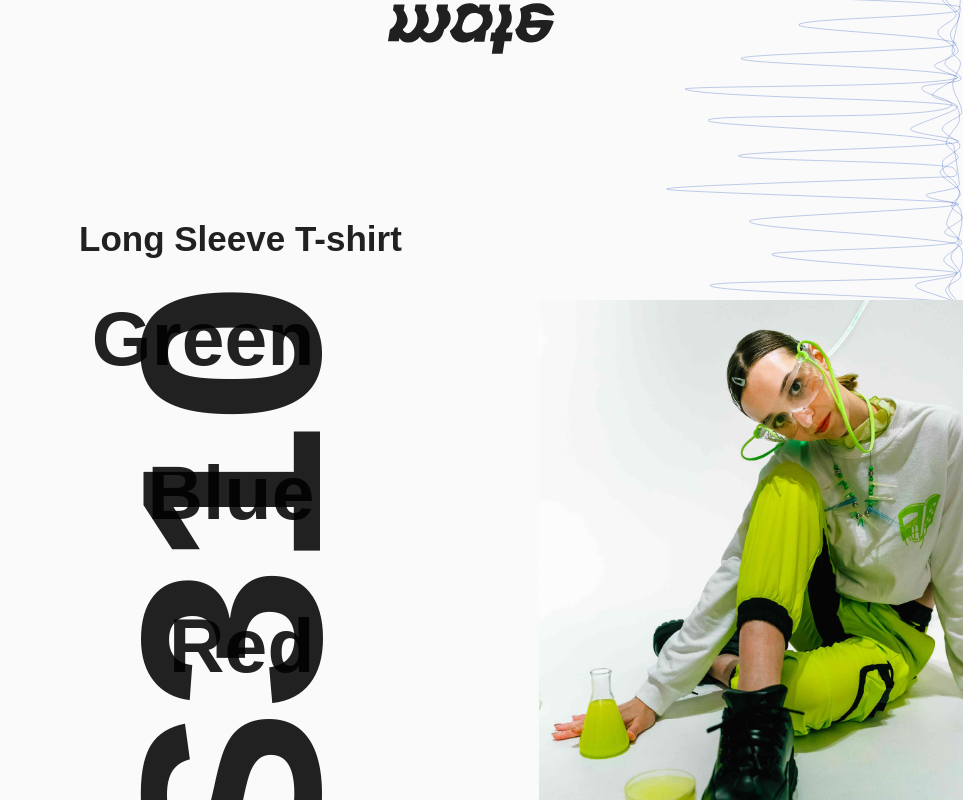
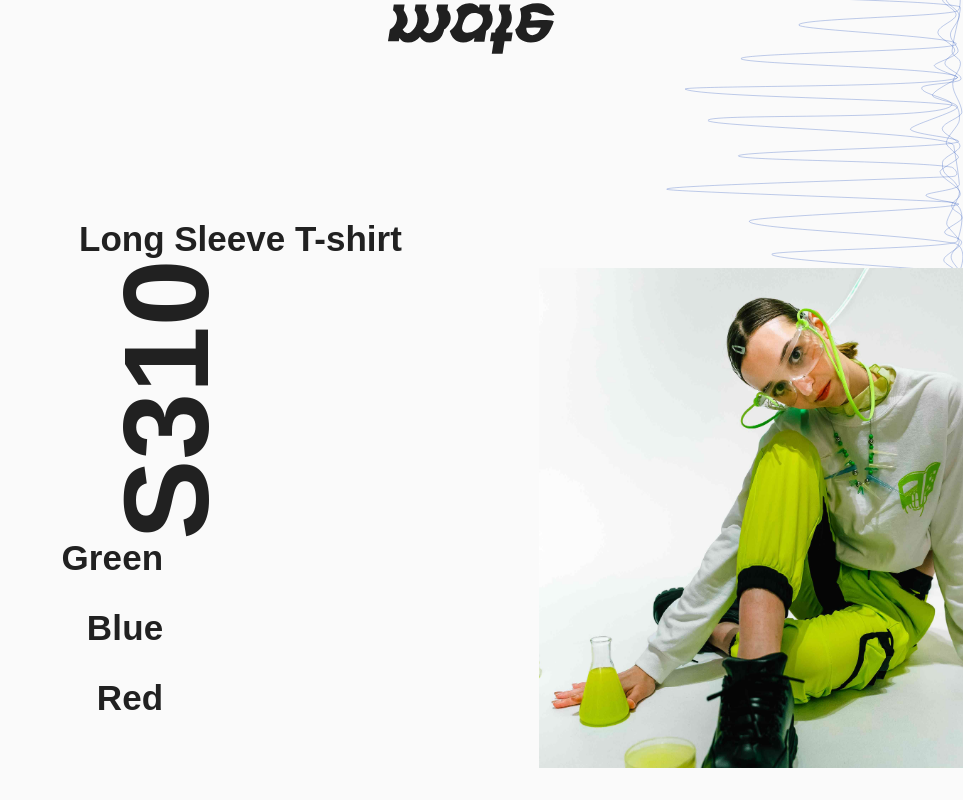
Before and after one commit to khsacc/littermate-official, a Next.js app: page / in a window 1280 px wide. Shown: the part 1253-2053 px from the top of the page, without its empty margins (317-1280 px from the left). After the commit the page ends 2021 px from the top, so only its background shows below. Built offline with nearby package versions, Linux system fonts and the light colour scheme; no server answers; a web font is replaced by a local one.

Commit message:
adjusted itemComponent to tablet-sized devices

```diff
--- a/components/Pages/Top/itemList.tsx
+++ b/components/Pages/Top/itemList.tsx
@@ -33,7 +33,7 @@ const useStyles = makeStyles((theme) => {
       position: "relative",
       gridTemplateColumns: "25vw 1fr",
       height: 500,
-      marginTop: "40px",
+      // marginTop: "40px",
     },
     itemName: {
       transform: `rotate(-90deg) translateX(-22%) translateY(-15vw)`,
@@ -44,6 +44,10 @@ const useStyles = makeStyles((theme) => {
       position: "absolute",
       top: 0,
       left: "11vw",
+      [theme.breakpoints.up(540)]: {
+        fontSize: 120,
+        transform: `rotate(-90deg) translateX(-22%) translateY(-70%)`,
+      },
     },
     itemImage: {},
     itemColours: {
@@ -58,6 +62,10 @@ const useStyles = makeStyles((theme) => {
       fontStyle: "normal",
       lineHeight: 2,
       padding: 0,
+      [theme.breakpoints.up(540)]: {
+        fontSize: 35,
+        left: "8%",
+      },
     },
     itemColour: {
       listStyle: "none",
--- a/pages/_app.tsx
+++ b/pages/_app.tsx
@@ -32,7 +32,7 @@ const useStyles = makeStyles((theme) => {
     pageWrapper: {
       minHeight: "100vh",
       overflow: "hidden",
-      [theme.breakpoints.up("sm")]: {
+      [theme.breakpoints.up(850)]: {
         width: "calc(100vw - 300px)",
         marginLeft: 300,
       },
@@ -88,7 +88,6 @@ export default function MyApp(props) {
             <Component {...pageProps} />
           </div>
         </div>
-
         <Footer />
       </ThemeProvider>
     </React.Fragment>
--- a/styles/theme.ts
+++ b/styles/theme.ts
@@ -5,7 +5,7 @@ export const Theme = createMuiTheme({
     values: {
       // とりあえずデフォルト値。何かと便利なので外に出しておく
       xs: 0,
-      sm: 750,
+      sm: 850,
       md: 960,
       lg: 1280,
       xl: 1920,
```
